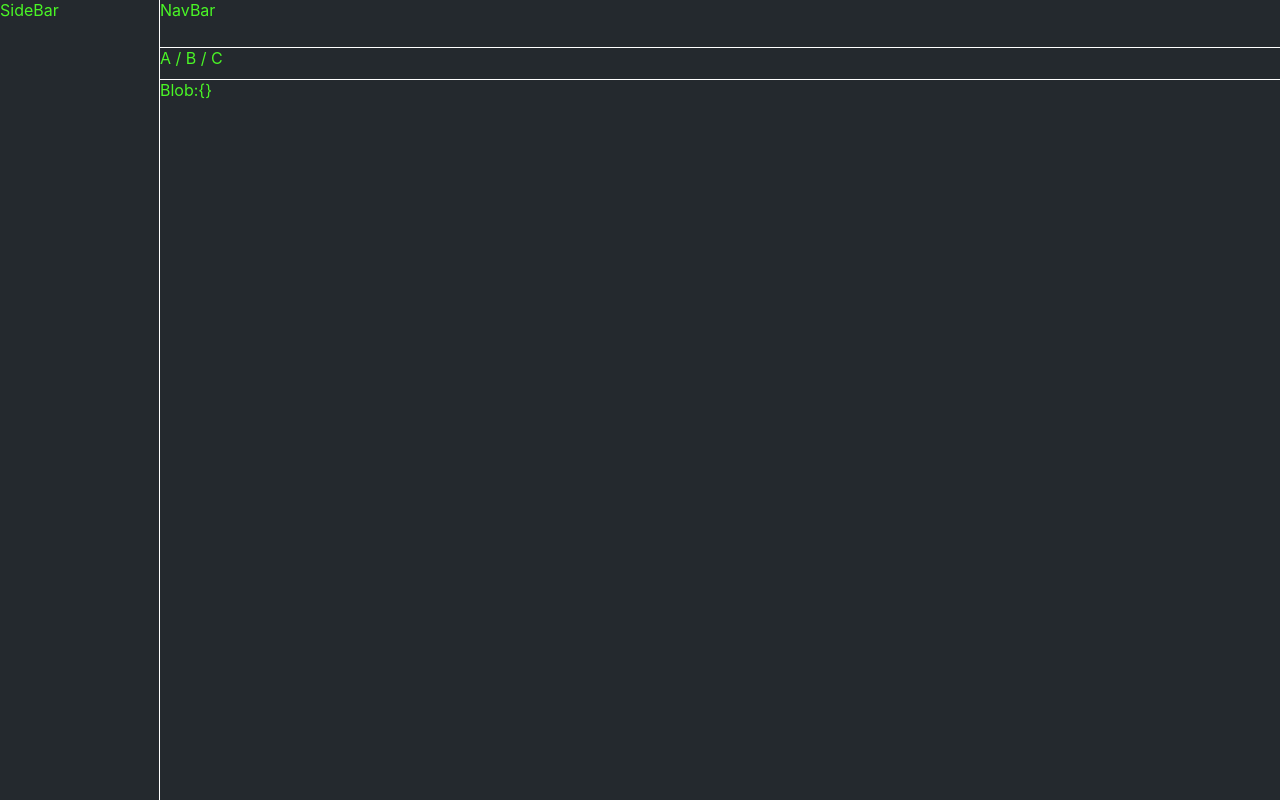
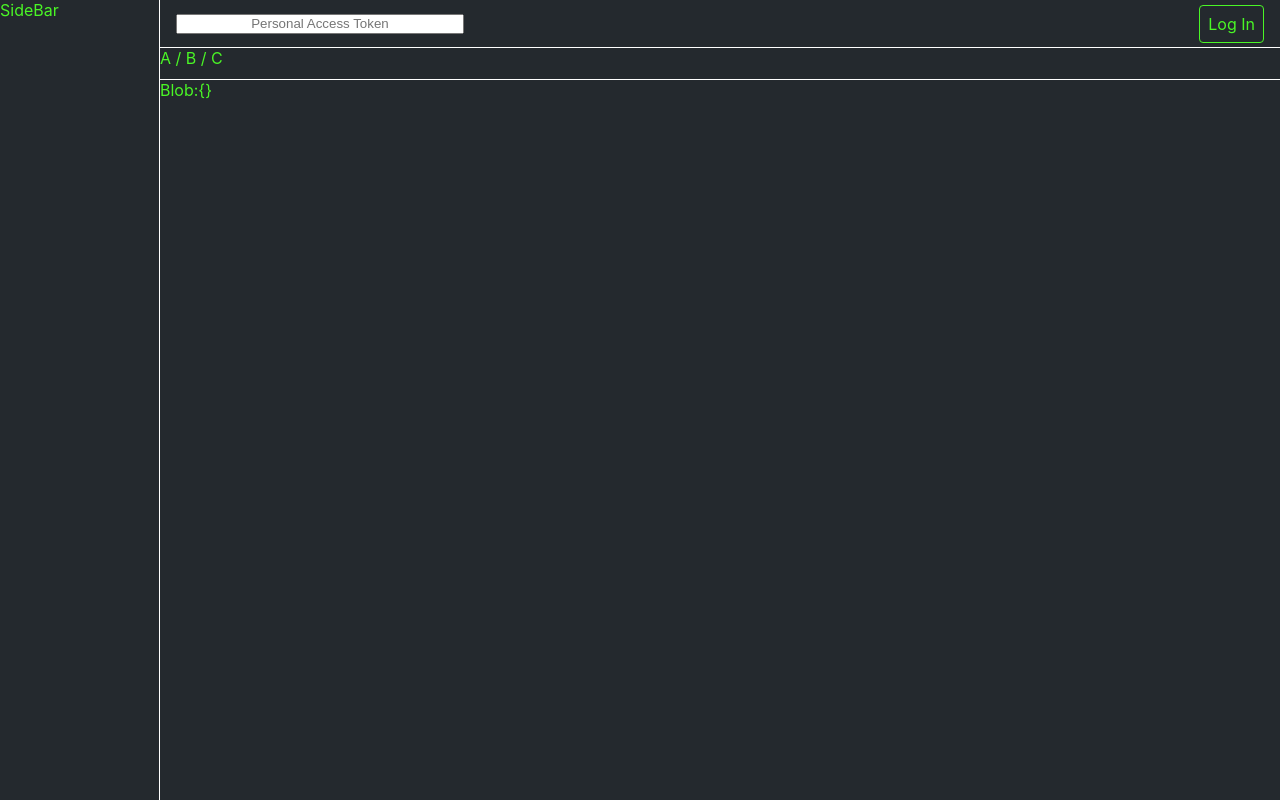
Before and after one commit to mpan-wework/github, a React (Create React App) app: page / in a window 1280 px wide. Built offline with nearby package versions, Linux system fonts and the light colour scheme.

Commit message:
feat(NavBar): login (#3)

```diff
--- a/src/components/Github.js
+++ b/src/components/Github.js
@@ -1,18 +1,26 @@
-import React from 'react';
+import React, { useCallback } from 'react';
 import Blob from './Blob';
-import NavBar from './NavBar';
+import NavBar from './NavBar/Container';
 import Path from './Path';
 import SideBar from './SideBar';
+import githubClient from '../service/api/github';
 import styles from './Github.module.scss';
 
 const Github = () => {
+  const fetchData = useCallback(
+    async () => {
+      const orgs = githubClient.orgs();
+      console.info(JSON.stringify(orgs));
+    },
+    [],
+  )
   return (
     <div className={styles.Github}>
       <div className={styles.sidebarWrapper}>
         <SideBar />
       </div>
       <div className={styles.contentWrapper}>
-        <NavBar />
+        <NavBar fetchData={fetchData} />
         <Path />
         <Blob />
       </div>
--- a/src/components/NavBar.js
+++ /dev/null
@@ -1,10 +0,0 @@
-import React from 'react';
-import styles from './NavBar.module.scss';
-
-const NavBar = () => {
-  return (
-    <div className={styles.NavBar}>NavBar</div>
-  );
-};
-
-export default NavBar;
--- a/src/components/NavBar.module.scss
+++ /dev/null
@@ -1,4 +0,0 @@
-.NavBar {
-  height: 3rem;
-  border-bottom: 1px solid white;
-}
--- /dev/null
+++ b/src/components/NavBar/Container.js
@@ -0,0 +1,72 @@
+import React, { useCallback, useState } from 'react';
+import store from '../../utils/store';
+import githubClient from '../../service/api/github';
+import styles from './Container.module.scss';
+
+const Container = (props) => {
+  const { fetchData } = props;
+
+  const [owner, setOwner] = useState(null);
+  const [token, setToken] = useState(store.getItem('token', ''));
+
+  const tokenChange = useCallback(
+    (e) => {
+      setToken(e.target.value);
+    },
+    [setToken],
+  );
+
+  const login = useCallback(
+    async () => {
+      const user = await githubClient.user(token);
+      if (user) {
+        store.setItem('token', token);
+        setOwner(user);
+        setTimeout(fetchData, 0);
+      }
+    },
+    [token, setOwner, fetchData],
+  );
+
+  const logout = useCallback(
+    () => {
+      setOwner(null);
+    },
+    [setOwner],
+  );
+
+  return (
+    <div className={styles.Container}>
+      <input
+        className={styles.tokenInput}
+        type="text"
+        placeholder="Personal Access Token"
+        disabled={owner !== null}
+        onChange={tokenChange}
+        value={token}
+      />
+      {owner
+        ? (
+          <>
+            <div className={styles.owner}>{owner.login}</div>
+            <div
+              className={[styles.logout, styles.compButton].join(' ')}
+              onClick={logout}
+            >
+              Log Out
+            </div>
+          </>
+        )
+        : (
+          <div
+            className={[styles.login, styles.compButton].join(' ')}
+            onClick={login}
+          >
+            Log In
+          </div>
+        )}
+    </div>
+  );
+};
+
+export default Container;
--- /dev/null
+++ b/src/components/NavBar/Container.module.scss
@@ -0,0 +1,41 @@
+@import '../../theme.scss';
+
+@media only screen and (max-width: 600px) {
+  .Container {
+    height: auto !important;
+    flex-direction: column;
+  }
+}
+
+.Container {
+  height: 3rem;
+  padding: 0.25rem 1rem;
+  display: flex;
+  justify-content: space-between;
+  flex-wrap: wrap;
+  align-items: center;
+  border-bottom: 1px solid white;
+}
+
+.tokenInput {
+  height: 1.25rem;
+  line-height: 1.25rem;
+  width: 18rem;
+  text-align: center;
+  margin-right: 1rem;
+  white-space: nowrap;
+  overflow: hidden;
+}
+
+.owner,
+.logout,
+.login {
+  white-space: nowrap;
+  overflow: hidden;
+}
+
+.compButton {
+  border: 1px solid $fore-color;
+  padding: 0.5rem;
+  border-radius: 4px;
+}
--- a/src/index.css
+++ b/src/index.css
@@ -7,6 +7,11 @@
 }
 
 body {
+  position: fixed;
+  top: 0;
+  left: 0;
+  bottom: 0;
+  right: 0;
   margin: 0;
   font-family: -apple-system, BlinkMacSystemFont, 'Segoe UI', 'Roboto', 'Oxygen',
     'Ubuntu', 'Cantarell', 'Fira Sans', 'Droid Sans', 'Helvetica Neue',
--- /dev/null
+++ b/src/service/api/github.js
@@ -0,0 +1,40 @@
+import store from '../../utils/store';
+
+const get = async (uri, opts = {}) => {
+  try {
+    const resp = await window.fetch(
+      `https://api.github.com${uri}`,
+      {
+        headers: {
+          Authorization: `token ${store.getItem('token')}`,
+          ...opts.headers,
+        },
+      },
+    );
+    return resp.ok ? resp.json() : null;
+  } catch (err) {
+    console.error(err);
+    return null;
+  }
+};
+
+const createGithubClient = () => {
+  const user = async (token) => {
+    return get('/user', {
+      headers: { Authorization: `token ${token}`},
+    });
+  };
+
+  const orgs = async () => {
+    return get('/user/orgs');
+  };
+
+  return {
+    user,
+    orgs,
+  };
+};
+
+const githubClient = createGithubClient();
+
+export default githubClient;
--- /dev/null
+++ b/src/theme.scss
@@ -0,0 +1 @@
+$fore-color: #4af626;
--- /dev/null
+++ b/src/utils/store.js
@@ -0,0 +1,6 @@
+const store = {
+  getItem: (key, value = null) => window.localStorage.getItem(`${window.location.pathname}:${key}`) || value,
+  setItem: (key, value) => window.localStorage.setItem(`${window.location.pathname}:${key}`, value),
+};
+
+export default store;
```
Also changed, not shown: src/serviceWorker.js (+4 -4 lines), .eslintrc.json.
